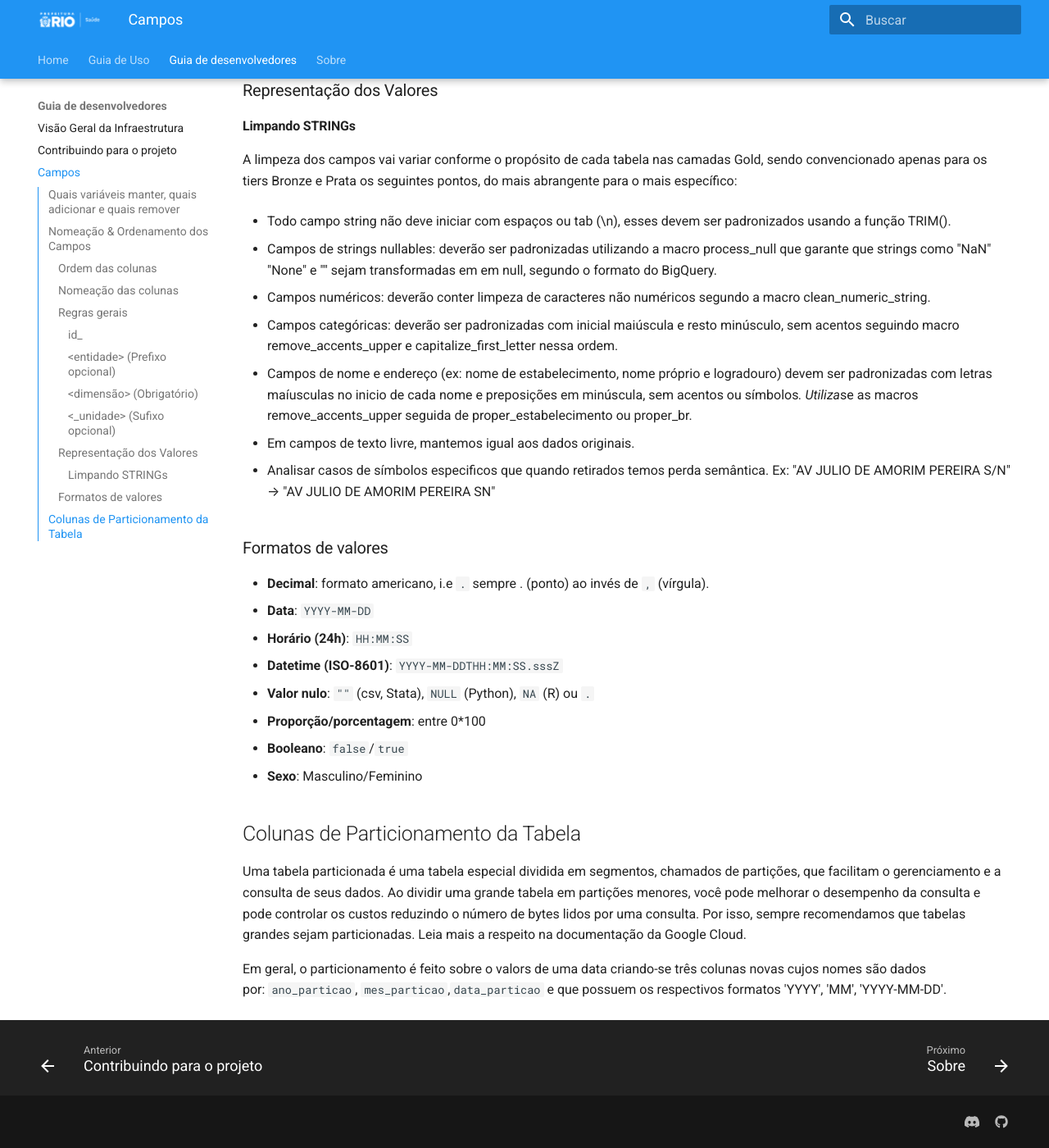
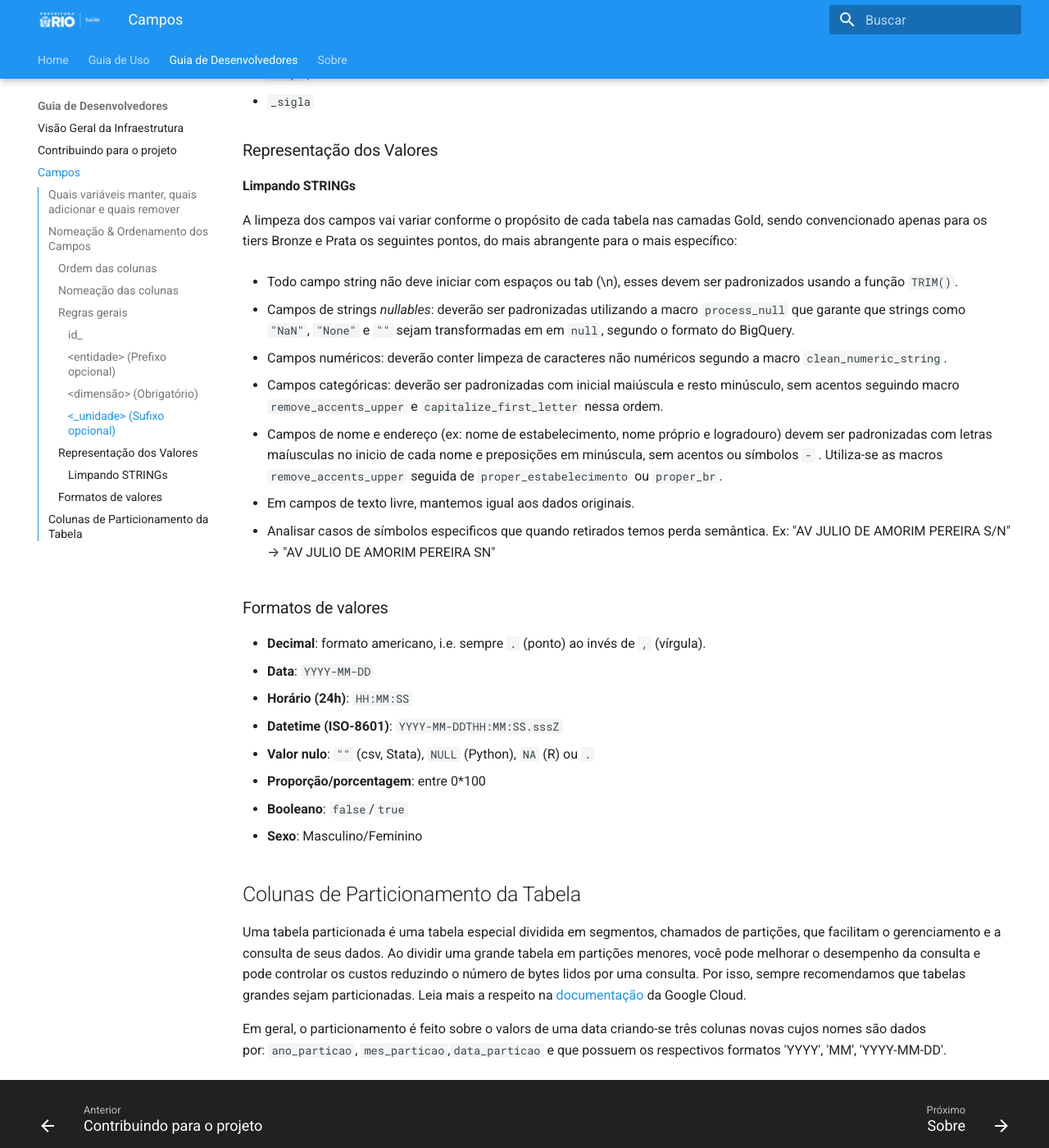
Before and after one commit to herianc/sms-datalake-docs, an MkDocs documentation site: the page built from docs/guia-desenvolvedores/campos.md, in a window 1280 px wide and 1400 px high, scrolled down 2323 px. Shown: the whole window at 82% size. Built offline with MkDocs 1.6.1 and Material for MkDocs 9.7.7, drawn with Linux system fonts in a browser that asks for light colours; some of the changed text lies outside the part shown.

Commit message:
docs: correção de formatação e typo

```diff
--- a/docs/guia-desenvolvedores/campos.md
+++ b/docs/guia-desenvolvedores/campos.md
@@ -17,8 +17,11 @@ Mantemos nossas tabelas parcialmente **normalizadas**, e temos regras para quai
 ### Ordem das colunas
 
 A ordem das colunas em tabelas é padronizada para manter uma consistência no Data Lake. Nossas regras são:
+
 * As chaves sempre são as primeiras colunas: primeiro a chave primária, depois as chaves estrangeira em ordem descendente de abrangência.
+
     * Exemplo de ordem para uma tabela de atendimento: `id_atendimento`, `id_uf`, `id_municipio`, `id_cnes`, `paciente_cpf`.
+
 * Agrupar e ordenar colunas por importância ou temas.
 
 ### Nomeação das colunas
@@ -86,15 +89,15 @@ Recomenda*se a utilização de sufixos para declaração da unidade a fim de aum
 
 A limpeza dos campos vai variar conforme o propósito de cada tabela nas camadas Gold, sendo convencionado apenas para os tiers Bronze e Prata os seguintes pontos, do mais abrangente para o mais específico:
 
-* Todo campo string não deve iniciar com espaços ou tab (\n), esses devem ser padronizados usando a função TRIM().
+* Todo campo string não deve iniciar com espaços ou tab (\n), esses devem ser padronizados usando a função `TRIM()`.
 
-* Campos de strings nullables: deverão ser padronizadas utilizando a macro process_null que garante que strings como "NaN" "None" e "" sejam transformadas em em null, segundo o formato do BigQuery.
+* Campos de strings *nullables*: deverão ser padronizadas utilizando a macro `process_null` que garante que strings como `"NaN"`, `"None"` e `""` sejam transformadas em em `null`, segundo o formato do BigQuery.
 
-* Campos numéricos: deverão conter limpeza de caracteres não numéricos segundo a macro clean_numeric_string.
+* Campos numéricos: deverão conter limpeza de caracteres não numéricos segundo a macro `clean_numeric_string`.
 
-* Campos categóricas: deverão ser padronizadas com inicial maiúscula e resto minúsculo, sem acentos seguindo macro remove_accents_upper e capitalize_first_letter nessa ordem.
+* Campos categóricas: deverão ser padronizadas com inicial maiúscula e resto minúsculo, sem acentos seguindo macro `remove_accents_upper` e `capitalize_first_letter` nessa ordem.
 
-* Campos de nome e endereço (ex: nome de estabelecimento, nome próprio e logradouro) devem ser padronizadas com letras maíusculas no inicio de cada nome e preposições em minúscula, sem acentos ou símbolos*. Utiliza*se as macros remove_accents_upper seguida de proper_estabelecimento ou proper_br.
+* Campos de nome e endereço (ex: nome de estabelecimento, nome próprio e logradouro) devem ser padronizadas com letras maíusculas no inicio de cada nome e preposições em minúscula, sem acentos ou símbolos `-` . Utiliza-se as macros `remove_accents_upper` seguida de `proper_estabelecimento` ou `proper_br`.
 
 * Em campos de texto livre, mantemos igual aos dados originais.
 
@@ -102,7 +105,7 @@ A limpeza dos campos vai variar conforme o propósito de cada tabela nas camadas
 
 ### Formatos de valores
 
-* **Decimal**: formato americano, i.e `.` sempre . (ponto) ao invés de `,` (vírgula).
+* **Decimal**: formato americano, i.e. sempre `.` (ponto) ao invés de `,` (vírgula).
 * **Data**: `YYYY-MM-DD`
 * **Horário (24h)**: `HH:MM:SS`
 * **Datetime (ISO-8601)**: `YYYY-MM-DDTHH:MM:SS.sssZ`
@@ -114,6 +117,6 @@ A limpeza dos campos vai variar conforme o propósito de cada tabela nas camadas
 ## Colunas de Particionamento da Tabela
 
 Uma tabela particionada é uma tabela especial dividida em segmentos, chamados de partições, que facilitam o gerenciamento e a consulta de seus dados. Ao dividir uma grande tabela em partições menores, você pode melhorar o desempenho da consulta e pode controlar os custos reduzindo o número de bytes lidos por uma consulta. Por isso, sempre recomendamos que tabelas grandes sejam particionadas. Leia mais
-a respeito na documentação da Google Cloud.
+a respeito na [documentação](https://docs.cloud.google.com/bigquery/docs/partitioned-tables?hl=pt-br 'BigQuery - Introdução a tabelas particionadas') da Google Cloud.
 
 Em geral, o particionamento é feito sobre o valors de uma data criando-se três colunas novas cujos nomes são dados por: `ano_particao`, `mes_particao`,`data_particao` e que possuem os respectivos formatos 'YYYY', 'MM', 'YYYY-MM-DD'.
--- a/mkdocs.yml
+++ b/mkdocs.yml
@@ -11,7 +11,7 @@ nav:
         - Consultas no BigQuery: guia-uso/consultas-diretas.md
         - Acessando por outras plataformas: guia-uso/outras-formas.md
         - Ambiente Sandbox: guia-uso/sandbox.md
-  - Guia de desenvolvedores:
+  - Guia de Desenvolvedores:
       - Visão Geral da Infraestrutura: guia-desenvolvedores/infraestrutura.md
       - Contribuindo para o projeto: guia-desenvolvedores/contribuindo-projeto.md
       - Campos: guia-desenvolvedores/campos.md
```
Also changed, not shown: docs/guia-uso/sandbox.md (+8 -9 lines), docs/index.md (+1 -1 lines).
